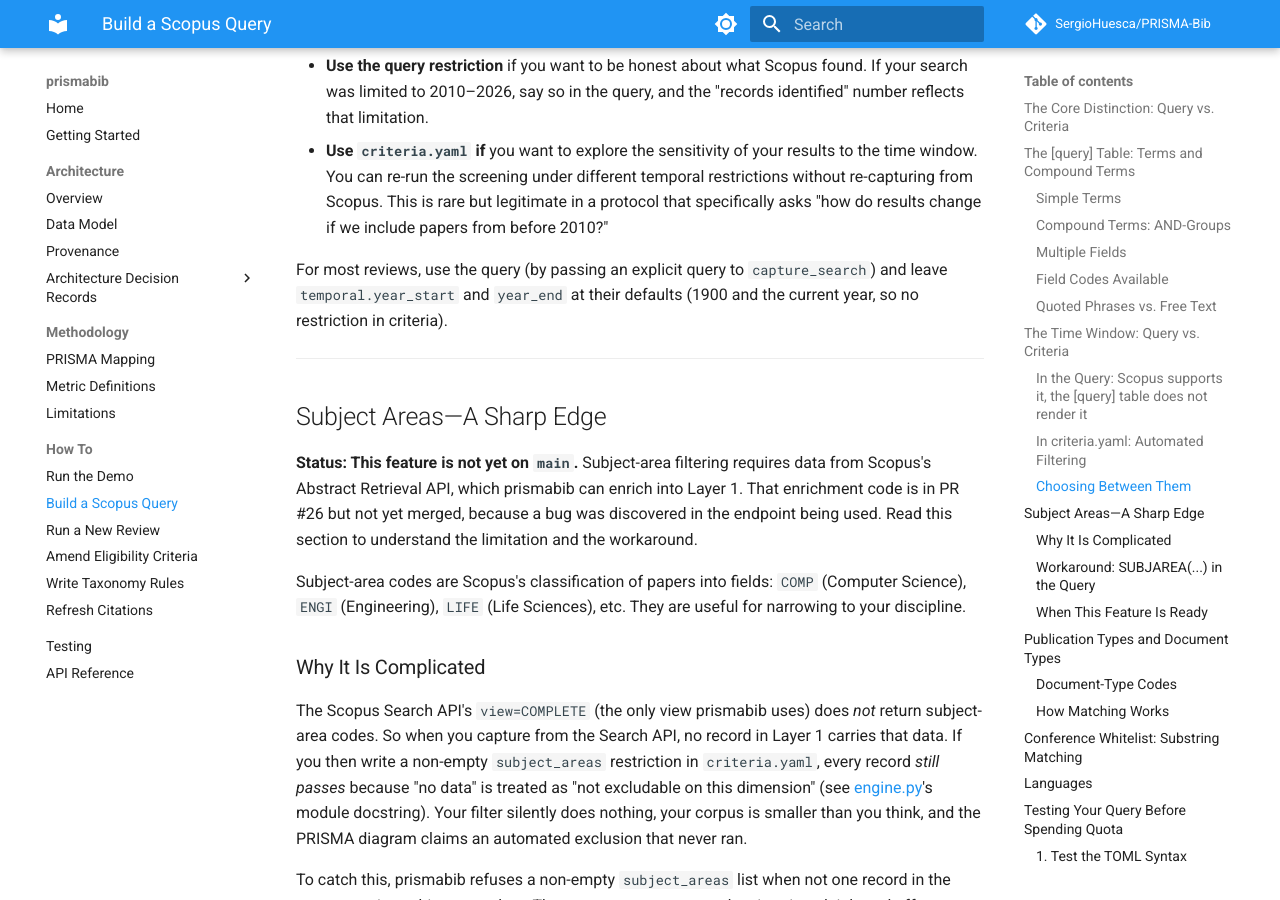
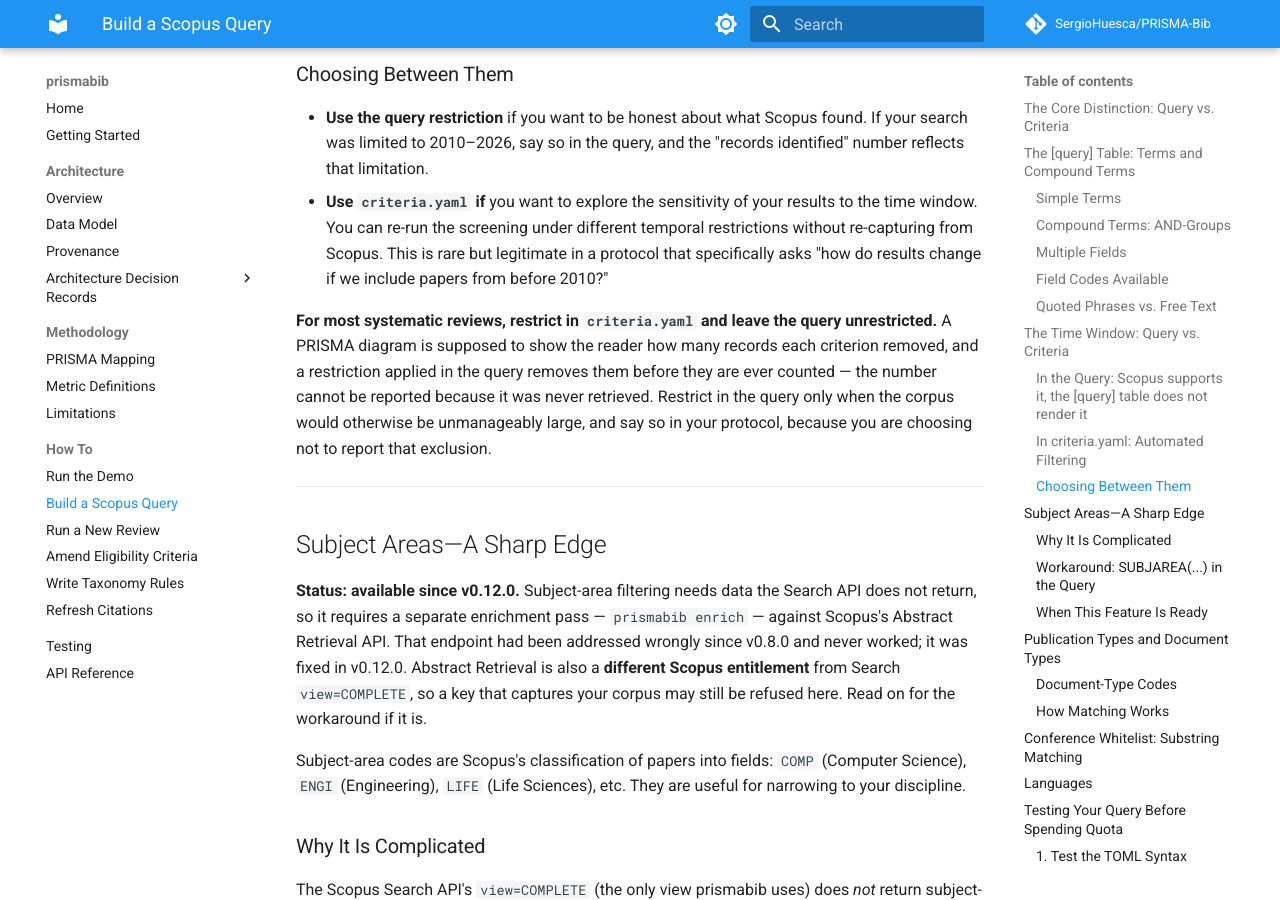
Before and after one commit to SergioHuesca/PRISMA-Bib, an MkDocs documentation site: the page built from docs/how-to/build-a-query.md, in a window 1280 px wide and 900 px high, scrolled down 6065 px. Built offline with MkDocs 1.6.1 and Material for MkDocs 9.7.7, drawn with Linux system fonts in a browser that asks for light colours; comment, search, counter and statistics services are not loaded; some of the changed text lies outside the part shown.

Commit message:
Fix six documentation defects Copilot found
All six real, and the worst is mine: the `python -c` one-liner I added to
the demo page was invalid Python. The `\n` inside the string became a
literal newline, so the command a reader is told to run to list their
numbers.json keys raises SyntaxError. I wrote a command into the docs and
never ran it -- the exact failure I spent this branch criticising in the
drafting agents. It now uses `chr(10)` and is verified against a real
export.

Two more of mine, both from my own edits:

- The time-window section argued that criteria-side filtering is preferable
  because it keeps the exclusion visible in the diagram, then concluded
  "for most reviews, use the query". I rewrote the rationale and left the
  agent's opposite conclusion under it. The recommendation now matches the
  argument, and says what you are giving up if you restrict in the query:
  the number cannot be reported because it was never retrieved.
- I added a troubleshooting row describing a misleading `bare string (got
  'all')` error while the body still claimed every message "names exactly
  what you wrote". Softened, and pointed at the row and at #27.

Three from the drafts:

- The sample export output claimed `numbers.json keys 15`. It is 33 --
  measured. Invented output in a page whose whole argument is that numbers
  should not be typed by hand.
- The subject-areas section said the enrichment was "not yet on `main`" and
  referenced PR #26 as unmerged. It merged and shipped in v0.12.0 while the
  page was being written. Now says available since v0.12.0, and keeps the
  part that still matters: Abstract Retrieval is a different entitlement
  from Search view=COMPLETE.
- "Stages 8-10 are not implemented" -- Stage 10 is, and the demo two
  sections earlier uses `export` and `fill`. Corrected to Stages 6-9.

Co-Authored-By: Claude Opus 5 <noreply@anthropic.com>

````diff
--- a/docs/how-to/build-a-query.md
+++ b/docs/how-to/build-a-query.md
@@ -101,7 +101,7 @@ compound_terms = [
 ]
 ```
 
-prismabib refuses all three wrong shapes with an error naming exactly what you wrote, rather than guessing what you meant. If you omit the `s` in `compound_terms`, that typo is refused too—not silently dropped, leaving your search narrower than the file describes.
+prismabib refuses all three wrong shapes rather than guessing what you meant, and the message usually names what you wrote. One case does not: writing a single table instead of a list of tables reports a *bare string* that you never wrote — see the [troubleshooting table](#troubleshooting-common-errors) for why, and [#27](https://github.com/SergioHuesca/PRISMA-Bib/issues/27). If you omit the `s` in `compound_terms`, that typo is refused too—not silently dropped, leaving your search narrower than the file describes.
 
 ### Multiple Fields
 
@@ -235,13 +235,13 @@ This filter is applied *after* Scopus returns results. Any record whose year fal
 - **Use the query restriction** if you want to be honest about what Scopus found. If your search was limited to 2010–2026, say so in the query, and the "records identified" number reflects that limitation.
 - **Use `criteria.yaml` if** you want to explore the sensitivity of your results to the time window. You can re-run the screening under different temporal restrictions without re-capturing from Scopus. This is rare but legitimate in a protocol that specifically asks "how do results change if we include papers from before 2010?"
 
-For most reviews, use the query (by passing an explicit query to `capture_search`) and leave `temporal.year_start` and `year_end` at their defaults (1900 and the current year, so no restriction in criteria).
+**For most systematic reviews, restrict in `criteria.yaml` and leave the query unrestricted.** A PRISMA diagram is supposed to show the reader how many records each criterion removed, and a restriction applied in the query removes them before they are ever counted — the number cannot be reported because it was never retrieved. Restrict in the query only when the corpus would otherwise be unmanageably large, and say so in your protocol, because you are choosing not to report that exclusion.
 
 ---
 
 ## Subject Areas—A Sharp Edge
 
-**Status: This feature is not yet on `main`.** Subject-area filtering requires data from Scopus's Abstract Retrieval API, which prismabib can enrich into Layer 1. That enrichment code is in PR #26 but not yet merged, because a bug was discovered in the endpoint being used. Read this section to understand the limitation and the workaround.
+**Status: available since v0.12.0.** Subject-area filtering needs data the Search API does not return, so it requires a separate enrichment pass — `prismabib enrich` — against Scopus's Abstract Retrieval API. That endpoint had been addressed wrongly since v0.8.0 and never worked; it was fixed in v0.12.0. Abstract Retrieval is also a **different Scopus entitlement** from Search `view=COMPLETE`, so a key that captures your corpus may still be refused here. Read on for the workaround if it is.
 
 Subject-area codes are Scopus's classification of papers into fields: `COMP` (Computer Science), `ENGI` (Engineering), `LIFE` (Life Sciences), etc. They are useful for narrowing to your discipline.
 
````
Also changed, not shown: docs/how-to/run-the-demo.md (+3 -4 lines).
